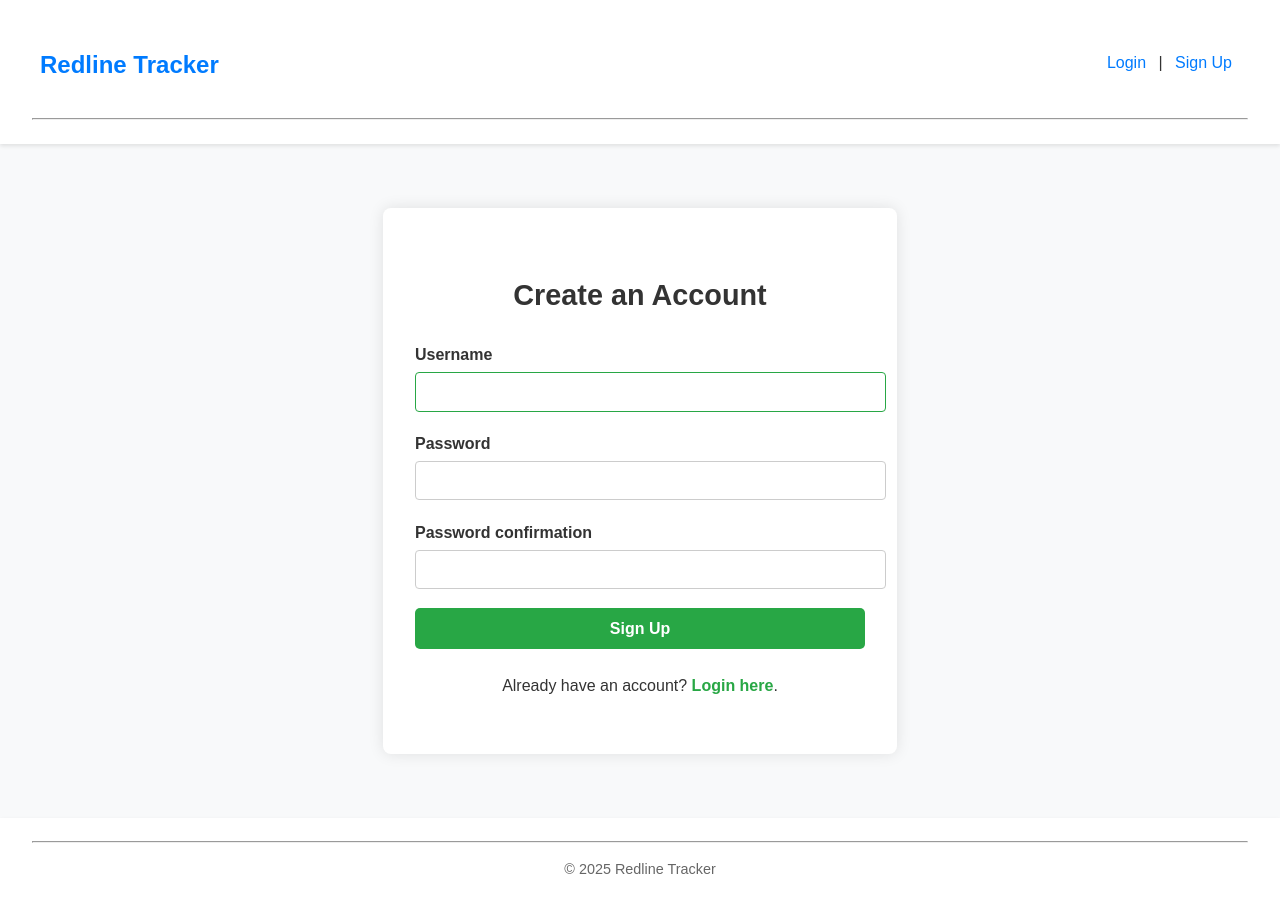
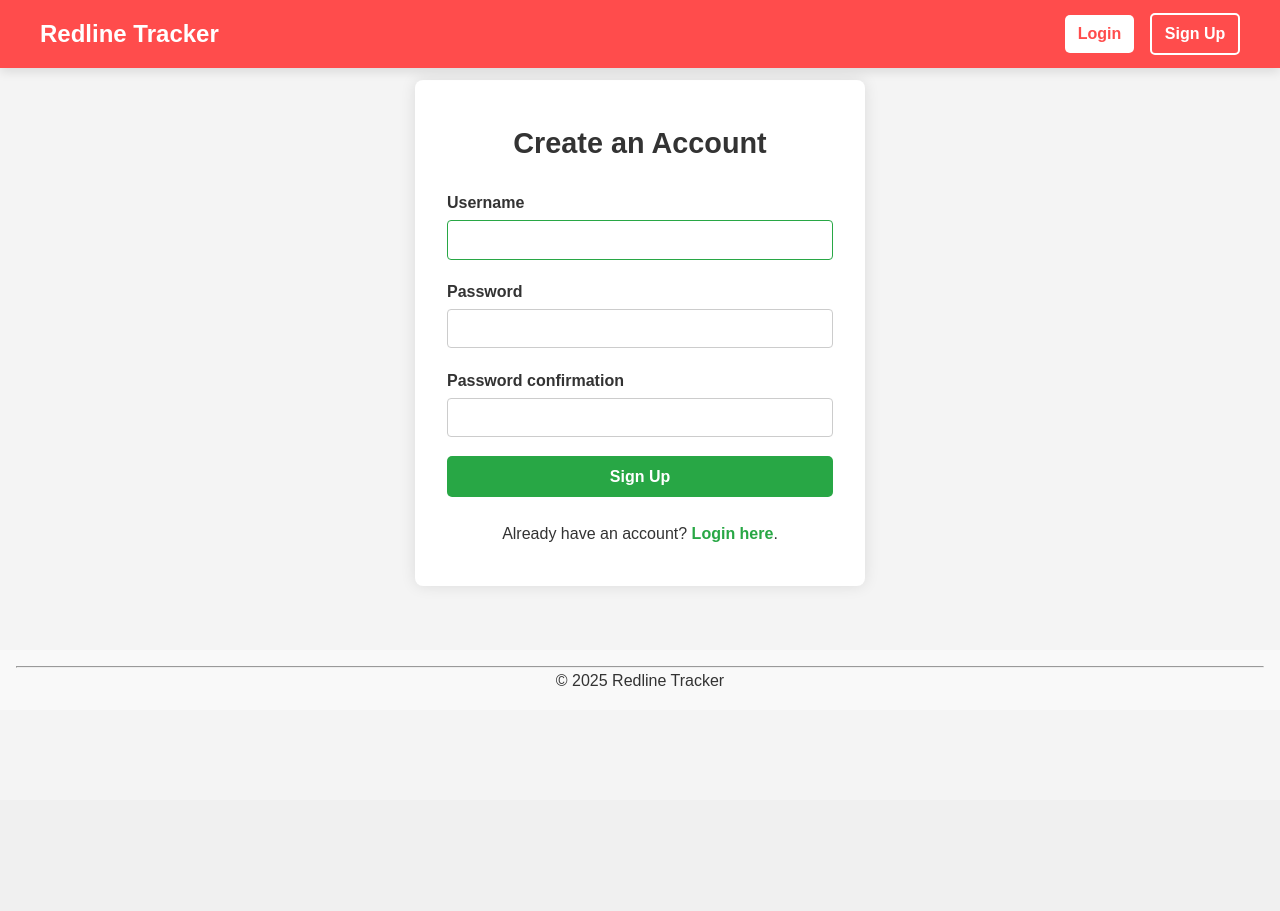
Before and after one commit to xiokevc/redline-tracker, a Django app: page /signup/ in a window 1280 px wide. After the commit the page ends 686 px from the top, so only its background shows below. Run offline with Django 5.2, Linux system fonts and the light colour scheme.

Commit message:
revised landing html+css

```diff
--- a/static/tracker/css/base.css
+++ b/static/tracker/css/base.css
@@ -1,21 +1,30 @@
-body {
-    font-family: Arial, sans-serif;
-    background-color: #f8f9fa;
+/* Reset */
+* {
+    box-sizing: border-box;
     margin: 0;
     padding: 0;
+}
+
+body {
+    font-family: 'Arial', sans-serif;
     color: #333;
     line-height: 1.6;
+    background-color: #f4f4f4;
 }
 
-header, footer {
-    padding: 1rem 2rem;
-    background-color: #fff;
-    color: #333;
-    text-align: center;
-    box-shadow: 0 2px 4px rgba(0,0,0,0.1);
+/* Navbar */
+.navbar {
+    width: 100%;
+    background-color: #ff4c4c;
+    padding: 0.8rem 1rem;
+    position: fixed;
+    top: 0;
+    left: 0;
+    z-index: 1000;
+    box-shadow: 0 4px 10px rgba(0,0,0,0.1);
 }
 
-header .header-container {
+.nav-container {
     max-width: 1200px;
     margin: 0 auto;
     display: flex;
@@ -24,61 +33,77 @@ header .header-container {
     flex-wrap: wrap;
 }
 
-header h1 a {
-    color: #007BFF;
-    text-decoration: none;
+.logo {
+    color: #fff;
     font-weight: bold;
     font-size: 1.5rem;
+    text-decoration: none;
 }
 
-header h1 a:hover {
-    text-decoration: underline;
+.nav-links {
+    list-style: none;
+    display: flex;
+    gap: 1rem;
+    align-items: center;
+    flex-wrap: wrap;
 }
 
-header nav {
-    font-size: 1rem;
+.nav-links li {
+    display: flex;
+    align-items: center;
 }
 
-header nav span {
-    margin-right: 0.5rem;
-    font-weight: 500;
+.nav-links li a,
+.nav-links li button,
+.nav-links li span {
+    color: #fff;
+    font-weight: bold;
+    text-decoration: none;
+    background: none;
+    border: none;
+    cursor: pointer;
+    padding: 0.4rem 0.8rem;
+    border-radius: 5px;
+    transition: 0.3s;
 }
 
-header nav a {
-    margin: 0 0.5rem;
-    text-decoration: none;
-    color: #007BFF;
-    transition: color 0.2s ease-in-out;
+.nav-links li a.primary-btn {
+    background-color: #fff;
+    color: #ff4c4c;
 }
 
-header nav a:hover {
-    text-decoration: underline;
-    color: #0056b3;
+.nav-links li a.primary-btn:hover {
+    background-color: #e63b3b;
+    color: #fff;
 }
 
-main {
-    max-width: 900px;
-    margin: 2rem auto;
-    padding: 0 1rem;
+.nav-links li a.secondary-btn {
+    background-color: transparent;
+    border: 2px solid #fff;
 }
 
-footer {
-    font-size: 0.9rem;
-    color: #666;
+.nav-links li a.secondary-btn:hover {
+    background-color: #fff;
+    color: #333;
 }
 
-@media (max-width: 600px) {
-    header .header-container {
-        flex-direction: column;
-        align-items: flex-start;
-    }
+.logout-btn {
+    background-color: #555;
+    color: #fff;
+}
 
-    header nav {
-        margin-top: 0.5rem;
-    }
+.logout-btn:hover {
+    background-color: #333;
+}
 
-    main {
-        margin: 1rem;
-        padding: 0 0.5rem;
-    }
+/* Main content spacing to avoid navbar overlap */
+main {
+    margin-top: 80px; /* height of navbar */
 }
+
+/* Footer */
+.footer {
+    text-align: center;
+    padding: 1rem;
+    background-color: #f9f9f9;
+}
--- a/tracker/templates/tracker/base.html
+++ b/tracker/templates/tracker/base.html
@@ -8,34 +8,40 @@
 
     <!-- Global styles -->
     <link rel="stylesheet" href="{% static 'tracker/css/base.css' %}" />
-
     {% block extra_css %}{% endblock %}
 </head>
 <body>
-    <header>
-        <div class="header-container">
-            <h1><a href="{% url 'tracker:vehicle-list' %}">Redline Tracker</a></h1>
+    <!-- Navbar -->
+    <header class="navbar">
+        <div class="container nav-container">
+            <a href="{% url 'tracker:landing' %}" class="logo">Redline Tracker</a>
             <nav aria-label="Primary navigation">
-                {% if user.is_authenticated %}
-                    <span>Hello, {{ user.username }}</span> |
-                    <form method="post" action="{% url 'tracker:logout' %}" style="display:inline;">
-                        {% csrf_token %}
-                        <button type="submit" class="logout-btn">Logout</button>
-                    </form>
-                {% else %}
-                    <a href="{% url 'tracker:login' %}">Login</a> |
-                    <a href="{% url 'tracker:signup' %}">Sign Up</a>
-                {% endif %}
+                <ul class="nav-links">
+                    {% if user.is_authenticated %}
+                        <li><span>Hello, {{ user.username }}</span></li>
+                        <li>
+                            <form method="post" action="{% url 'tracker:logout' %}">
+                                {% csrf_token %}
+                                <button type="submit" class="btn logout-btn">Logout</button>
+                            </form>
+                        </li>
+                        <li><a href="{% url 'tracker:vehicle-list' %}" class="btn primary-btn">Dashboard</a></li>
+                    {% else %}
+                        <li><a href="{% url 'tracker:login' %}" class="btn primary-btn">Login</a></li>
+                        <li><a href="{% url 'tracker:signup' %}" class="btn secondary-btn">Sign Up</a></li>
+                    {% endif %}
+                </ul>
             </nav>
         </div>
-        <hr />
     </header>
 
+    <!-- Main content -->
     <main>
         {% block content %}{% endblock %}
     </main>
 
-    <footer>
+    <!-- Footer -->
+    <footer class="footer">
         <hr />
         <p>&copy; 2025 Redline Tracker</p>
     </footer>
```
Also changed, not shown: static/tracker/css/landing.css (added, +180 -0 lines), tracker/templates/tracker/landing.html (+39 -12 lines), 2 other files.
